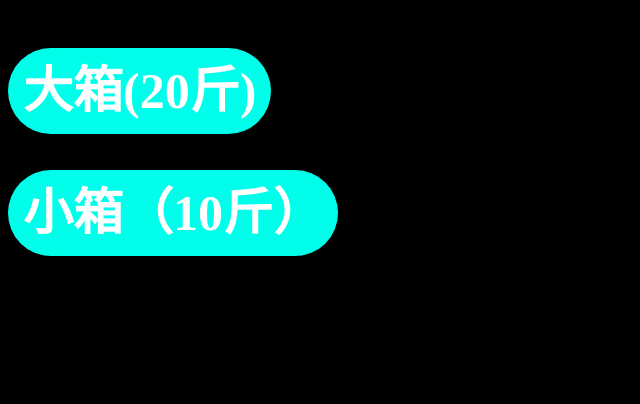
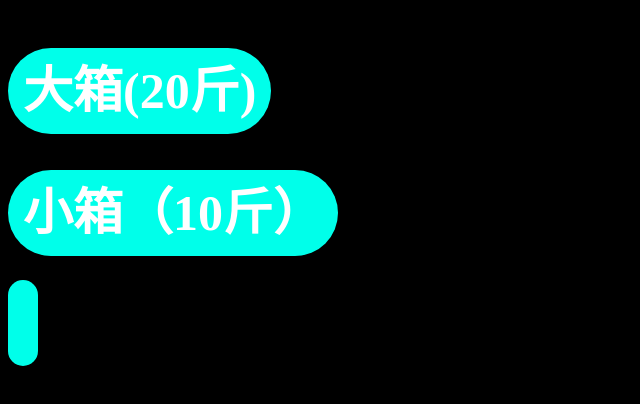
Before and after one commit to gnqj/gnqj.github.io, a plain HTML site: page buy.html in a window 1280 px wide. Shown: the whole page, without its empty margins (0-640 px from the left). Drawn offline with Linux system fonts and the light colour scheme.

Commit message:
Update buy.html

```diff
--- a/buy.html
+++ b/buy.html
@@ -10,6 +10,6 @@
     <body>
       <p><a href="https://h5.m.goofish.com/item?id=746898061166&ut_sk=1.YXlo3MuynE8DAN7q7qPFz3AM_21407387_1699271126517.copy.detail.746898061166.1039853480&forceFlush=1&ownerId=944f0def0efab2629f5c3f293999f372&un=6aaf44a964b887af9169e0c9646dc81f&share_crt_v=1&un_site=77&spm=a2159r.13376460.0.0&sp_abtk=common_xianyu_commonInfo&sp_tk=NWo2OVdkMjFsN1M%3D&bc_fl_src=share-104990418274446-2-1&cpp=1&shareurl=true&short_name=h.5j16dbl&bxsign=scdg2JogpvUeIr4bKuKkiv8KcBobkhGlf96BVd4pjFe3ylUZTkuFbpRwa1AnjGLxHoXyAX201LytQaT4GH3gOdWlDHgMIsY5XjaaI-14oISF5RhhcVPbUzGTcAvmxT_99_2&tk=5j69Wd21l7S&app=weixin&wechat_flag=1"><b>大箱(20斤)</b></a></p>
         <p><a href="https://h5.m.goofish.com/item?id=746897157369&ut_sk=1.YXlo3MuynE8DAN7q7qPFz3AM_21407387_1699271126517.copy.detail.746897157369.1039853480&forceFlush=1&ownerId=944f0def0efab2629f5c3f293999f372&un=6aaf44a964b887af9169e0c9646dc81f&share_crt_v=1&un_site=77&spm=a2159r.13376460.0.0&sp_abtk=common_xianyu_commonInfo&sp_tk=NGptTldkMmJLdVQ%3D&bc_fl_src=share-104991154815100-2-1&cpp=1&shareurl=true&short_name=h.5jDWnCk&bxsign=scdbH_mU_8xxajPSWYfwgoAxcFFda5g9GSlBONRGwgxwuAinDN3MajVouiT2LZlcyvdl1z9UINIjzKk0Fj6Q-uNYpvdkP1JDBwtF_Ow8xyr6nYzzLD8m2gEpfuvwt9uUIa3&tk=4jmNWd2bKuT&app=weixin&wechat_flag=1"><b>小箱（10斤）</b></a></p>
-		</p>
+	    <a href="https://h5.m.goofish.com/item?id=747322667081&ut_sk=1.YXlo3MuynE8DAN7q7qPFz3AM_21407387_1699271126517.copy.detail.747322667081.1039853480&forceFlush=1&ownerId=944f0def0efab2629f5c3f293999f372&un=6aaf44a964b887af9169e0c9646dc81f&share_crt_v=1&un_site=77&spm=a2159r.13376460.0.0&sp_abtk=common_xianyu_commonInfo&sp_tk=M09kMVdkMjJzOWk%3D&bc_fl_src=share-104991155718883-2-1&cpp=1&shareurl=true&short_name=h.5jD4i0L&bxsign=scdI8kJhLLTzYwHag2opGjsngZzJjqM0OF1HyEnUfxcTCKBGrzeKYvw6c49HMJzh4VICtJhpihjyrDOYwNclOLI0z28mGeFBlLXbW429frcTX_-pw7BMZsCU1knSI_a7pol&tk=3Od1Wd22s9i&app=weixin&wechat_flag=1">
     </body>
 </html>
```
